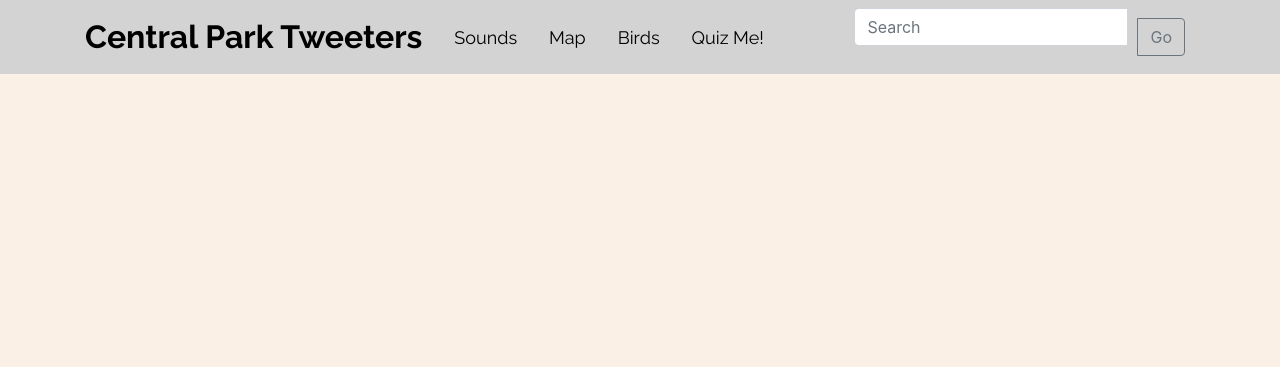
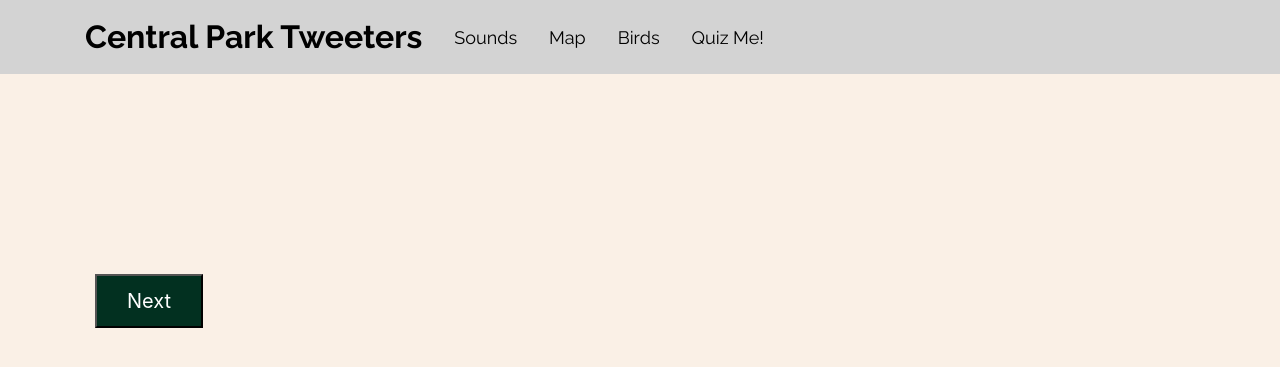
Before and after one commit to elifia-muthia/central-park-tweeters, a Flask app: page /past_quiz/1 in a window 1280 px wide. Shown: the top 367 px of the page. Run offline with Flask 3, Linux system fonts and the light colour scheme; some libraries are stand-ins or nearby versions.

Commit message:
made quiz history, removed search bar

```diff
--- a/server.py
+++ b/server.py
@@ -97,7 +97,7 @@ easy_quiz = [
     {
         "id": "1",
         "type": "multiple-choice",
-        "question": "Which of the follow birds can be found in freshwater?",
+        "question": "Which of the following birds can be found in freshwater?",
         "media_type": "img",
         "media": "https://s3.amazonaws.com/assets.centralparknyc.org/media/images/locations/_2475x1151_crop_center-center_none/turtle-pond.JPG",
         "choice1": "American Crow",
--- a/static/quiz.css
+++ b/static/quiz.css
@@ -12,6 +12,11 @@
     justify-content: center;
     text-align: center;
     font-weight: bold;
+}
+
+#result-congrats{
+    justify-content: center;
+    text-align: center;
 }
 
 .mcq {
@@ -195,3 +200,9 @@ button {
     cursor: pointer;
     width: 50px; /* Adjust size as necessary */
 }
+
+#past-quizzes-heading{
+    font-weight: bold;
+    font-size: 40px;
+    margin-top: 30px;
+}
--- /dev/null
+++ b/static/quiz_history.css
@@ -0,0 +1,77 @@
+#prev-q-btn{
+    display: none;
+    align-self: flex-start;
+    font-size: 20px;
+    padding: 10px 30px;
+}
+
+#next-q-btn{
+    align-self: flex-end;
+    background-color: #023020;
+    color: white;
+    font-size: 20px;
+    padding: 10px 30px;
+}
+
+.quiz-nav-buttons{
+    display: flex;
+    justify-content: space-between;
+    padding: 10px;
+}
+
+#question-media{
+    width: 100%;
+    display: flex;
+    justify-content: center;
+    margin-bottom: 50px;
+    flex-direction: column;
+    align-items: center;
+}
+
+#media-image{
+    display: block;
+    width: 100%;
+    max-width: 600px;
+    margin-bottom: 10px;
+
+}
+
+#result-icon{
+    margin-top: 10px;
+    display: flex;
+    justify-content: center;
+    margin-bottom: 10px;
+}
+
+#result-icon img {
+    width: 60px;
+    height: auto;
+    margin-top: 10px;
+}
+
+#question {
+    font-size: 40px;
+    text-align: center;
+    margin-bottom: 20px;
+}
+
+#question-num {
+    margin-top: 100px;
+}
+
+#your-answer {
+    font-size: 30px;
+    text-align: center;
+}
+
+#correct-answer {
+    font-size: 30px;
+    text-align: center;
+}
+
+@media (max-width: 768px) {
+    #question-media img, #question-media audio {
+        max-width: 100%;
+        width: 95%; /* Slightly smaller to allow for some margin */
+    }
+}
--- a/static/quiz_history.js
+++ b/static/quiz_history.js
@@ -0,0 +1,111 @@
+var currentQuestionIndex = 0;
+var questions = [];
+var answers = [];
+
+$(document).ready(function() {
+    getQuizQuestions(id, function(past_quiz) {
+        console.log(past_quiz);
+        questions = past_quiz.questions
+        answers = past_quiz.answers
+        render_quiz();
+    });
+});
+
+function getQuizQuestions(id, handleData) {
+    quiz = {'id': id}
+
+    $.ajax({
+        type: "POST",
+        url: "/get_past_quiz",
+        dataType: "json",
+        contentType: "application/json; charset=utf-8",
+        data: JSON.stringify(quiz),
+        success: function(result) {
+            handleData(result.data);
+        },
+        error: function(request, status, error) {
+            console.log("Error");
+            console.log(request);
+            console.log(status);
+            console.log(error);
+        }
+    });
+}
+
+
+function render_quiz() {
+    displayQuestion(currentQuestionIndex);
+
+    // Set up the click handler for the 'Next' button
+    $('#next-q-btn').click(function() {
+        if (currentQuestionIndex < questions.length - 1) {
+            // Save current answer before moving on
+            currentQuestionIndex++;
+            displayQuestion(currentQuestionIndex);
+            $('#prev-q-btn').show(); // Show back button after the first question
+        }
+    });
+
+    $('#prev-q-btn').hide();
+
+    // Set up the click handler for the 'Back' button
+    $('#prev-q-btn').click(function() {
+        if (currentQuestionIndex > 0) {
+            currentQuestionIndex--;
+            displayQuestion(currentQuestionIndex);
+            if (currentQuestionIndex === 0) {
+                $('#prev-q-btn').hide(); // Hide back button on the first question
+            }
+            $('#next-q-btn').show();
+        }
+    });
+}
+
+function displayQuestion(index) {
+    var question = questions[index];
+    var answer = answers[index];
+
+    console.log(question)
+    console.log(answer)
+
+    if (index === questions.length - 1) {
+        $('#next-q-btn').hide();
+        $('#submit-quiz-btn').show();
+    } else {
+        $('#next-q-btn').show();
+    }
+
+    // Display question number and total
+    $('#question-num').text('Question ' + (index + 1) + ' of ' + questions.length);
+
+    // Display the question text
+    $('#question').text(question.question);
+
+    if (question.media_type === "img" && question.media) {
+        $('#question-media').html('<img src="' + question.media + '" alt="Question media" id="question-img">');
+    }
+    else if (question.media_type === "audio" && question.media) {
+        $('#question-media').html('<audio controls><source src="' + question.media + '" type="audio/mpeg">Your browser does not support the audio element.</audio>');
+    }
+    else {
+        var contentHtml = `
+            <img id="media-image" src="${question.drag_bird}" alt="Descriptive alt text">
+            <audio controls>
+                <source src="${question.media}" type="audio/mpeg">
+                Your browser does not support the audio element.
+            </audio>
+        `;
+        $('#question-media').html(contentHtml);
+    }
+
+    $('#your-answer').html('<strong>Your answer:</strong> ' + question[question.answer]);
+    $('#correct-answer').html('<strong>Correct answer:</strong> ' + question[answer]);
+
+    if (question.answer == answer) {
+        $('#result-icon').html('<img src="/static/assets/checkmark.webp">');
+    }
+    else {
+        $('#result-icon').html('<img src="/static/assets/wrong.png">');
+    }
+
+}
--- a/templates/layout.html
+++ b/templates/layout.html
@@ -33,15 +33,6 @@
             <div class="collapse navbar-collapse" id="navbarNavAltMarkup">
                 <div class="navbar-nav mr-auto"> <!-- Left aligned items if any -->
                 </div>
-                <!-- Search form on the right -->
-                <form class="form-inline my-2 my-lg-0" id="searchForm">
-                    <div class="input-group">
-                        <input type="text" class="form-control" placeholder="Search" aria-label="Search" id="searchQuery" aria-describedby="button-addon2">
-                        <div class="input-group-append">
-                            <button class="btn btn-outline-secondary" type="submit" id="button-addon2">Go</button>
-                        </div>
-                    </div>
-                </form>
             </div>
         </div>
     </nav>
--- a/templates/quiz.html
+++ b/templates/quiz.html
@@ -55,15 +55,16 @@
     </div>
 
     <div class="quiz-container" id="quiz-results">
-        <div class="title">Yay you tested your knowledge!</div>
+        <div class="title" id="result-congrats">Yay you tested your knowledge!</div>
         <div class="text">Your score:</div>
         <div id="quiz-score"></div>
         <div class="quiz-nav-buttons">
+            <button type="button" id="review-quiz">Review Quiz</button>
             <button type="button" id="redo-quiz">Quiz Me Again!</button>
             <button type="button" id="go-home">Continue Learning</button>
         </div>
 
-        <div class="title">Past Quizzes</div>
+        <div id="past-quizzes-heading">Past Quizzes</div>
         <div class="table-container">
             <div id="past-quizzes"></div>
             <table>
--- a/templates/quiz_history.html
+++ b/templates/quiz_history.html
@@ -3,20 +3,24 @@
 {% block content %}
 
 <script type="text/javascript" src="{{ url_for('static', filename = 'quiz_history.js') }}"></script>
-<link rel="stylesheet" href="{{url_for('static', filename='quiz.css')}}">
+<link rel="stylesheet" href="{{url_for('static', filename='quiz_history.css')}}">
+
+<script>
+    let id = {{id|tojson}}
+    console.log(id)
+</script>
 
 
-<div id="quiz">
-    <div id="quiz-section">
+<div class="quiz-container" id="quiz-section">
     <div class="title" id="question-num"></div>
     <div class="text" id="question"></div>
     <div id="question-media"></div>
-        <div class="multiple-choice" id="answers"></div>
+    <div id="your-answer"></div>
+    <div id="correct-answer"></div>
+    <div id="result-icon"></div>
     <div class="quiz-nav-buttons">
         <button type="button" id="prev-q-btn">Back</button>
         <button type="button" id="next-q-btn">Next</button>
-            <button type="button" id="submit-quiz-btn">Submit Quiz</button>
-        </div>
     </div>
 </div>
 
```
Also changed, not shown: static/quiz.js (+11 -1 lines), static/assets/wrong.png (added). Lines whose indentation alone changed are shown as unchanged.
